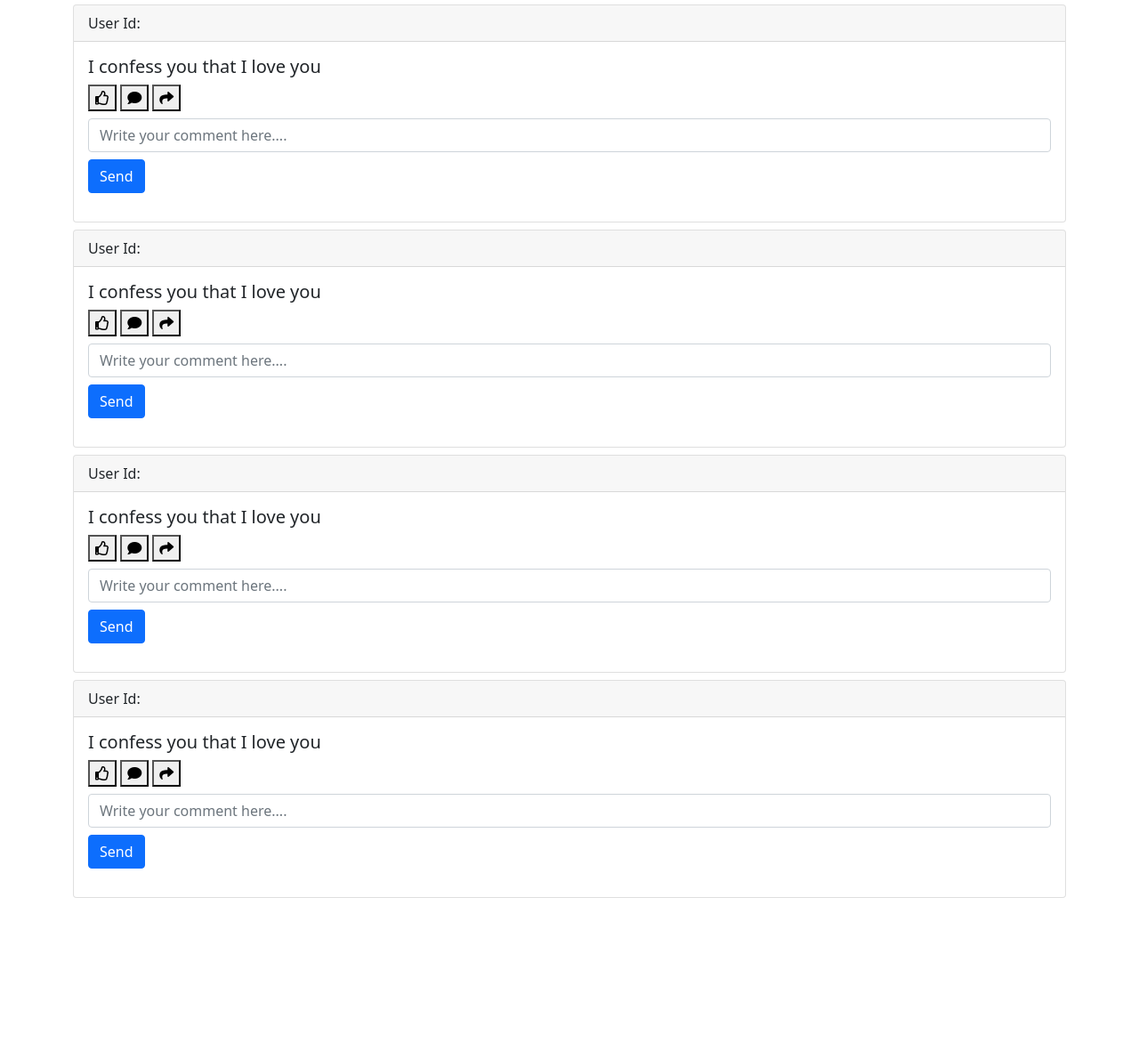
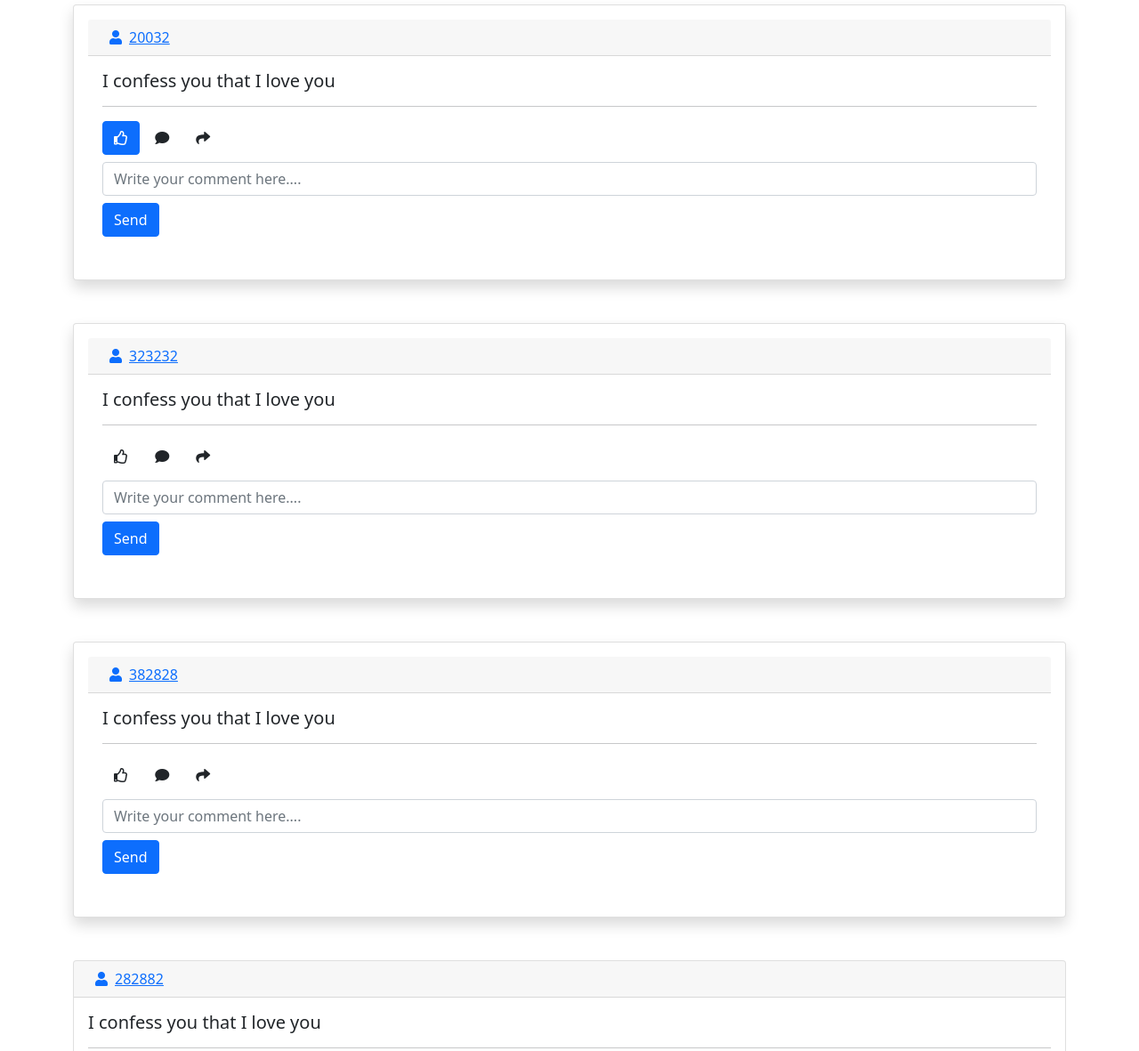
Before and after one commit to coderrohanpahwa/demo, a plain HTML site: page index.html in a window 1280 px wide. Shown: the part 107-1288 px from the top of the page at 89% size. Before the commit the page ends 1116 px from the top, so only its background shows below. Drawn offline with nearby package versions, Linux system fonts and the light colour scheme.

Commit message:
Comited for demo

```diff
--- a/index.html
+++ b/index.html
@@ -60,6 +60,7 @@
     </div>
   </div>
 </nav>
+
     <div class="container mt-4" >
       <div class="row">
         <div class="col" style="text-align:center;">
@@ -74,18 +75,21 @@
         </div>
       </div>
 
-<div class="card mt-2" >
+<div class="card mt-2 shadow p-3 mb-5 bg-white rounded" >
   <div class="card-header">
-    User Id:
+    <span class="text-left">
+    <a href=""><i class="fa fa-user mx-2"></i>20032</a>
+    </span>
+
   </div>
   <div class="card-body">
-    <h5 class="card-title">I confess you that I love you</h5>
+    <h5 class="card-title">I confess you that I love you</h5><hr>
    <!--  <p class="card-text">With supporting text below as a natural lead-in to additional content.</p>
-   --> <button><i class="far fa-thumbs-up"></i> </button>
+   --> <button class="btn btn-primary"><i class="far fa-thumbs-up "></i> </button>
 
-    <button><i class="fas fa-comment"></i> </button>
+    <button class="btn"><i class="fas fa-comment"></i> </button>
 
-    <button> <i class="fas fa-share"></i></button>
+    <button class="btn"> <i class="fas fa-share"></i></button>
     <form class="mt-2">
       <div class="mb-3">
         <input type="text" class="form-control my-2" placeholder="Write your comment here....">
@@ -96,18 +100,40 @@
   </div>
 </div>
 
-<div class="card mt-2">
+<div class="card mt-2 shadow p-3 mb-5 bg-white rounded">
   <div class="card-header">
-    User Id:
+    <a href=""><i class="fa fa-user mx-2"></i>323232</a>
   </div>
   <div class="card-body">
-    <h5 class="card-title">I confess you that I love you</h5>
+    <h5 class="card-title">I confess you that I love you</h5><hr>
+
    <!--  <p class="card-text">With supporting text below as a natural lead-in to additional content.</p>
-   --> <button><i class="far fa-thumbs-up"></i> </button>
+   --> <button class="btn"><i class="far fa-thumbs-up"></i> </button>
 
-    <button><i class="fas fa-comment"></i> </button>
+    <button class="btn"><i class="fas fa-comment"></i> </button>
 
-    <button> <i class="fas fa-share"></i></button>
+    <button class="btn"> <i class="fas fa-share"></i></button>
+    <form class="mt-2">
+      <div class="mb-3">
+        <input type="text" class="form-control my-2" placeholder="Write your comment here....">
+
+        <input type="submit" value="Send" class="btn btn-primary" >
+      </div>
+    </form>
+  </div>
+</div>
+<div class="card mt-2 shadow p-3 mb-5 bg-white rounded">
+  <div class="card-header">
+    <a href=""><i class="fa fa-user mx-2" aria-hidden="true"></i>382828</a>
+  </div>
+  <div class="card-body">
+    <h5 class="card-title">I confess you that I love you</h5><hr>
+   <!--  <p class="card-text">With supporting text below as a natural lead-in to additional content.</p>
+   --> <button class="btn"><i class="far fa-thumbs-up"></i> </button>
+
+    <button class="btn"><i class="fas fa-comment"></i> </button>
+
+    <button class="btn"> <i class="fas fa-share"></i></button>
     <form class="mt-2">
       <div class="mb-3">
         <input type="text" class="form-control my-2" placeholder="Write your comment here....">
@@ -119,37 +145,16 @@
 </div>
 <div class="card mt-2">
   <div class="card-header">
-    User Id:
+    <a href=""><i class="fa fa-user mx-2" aria-hidden="true"></i>282882</a>
   </div>
   <div class="card-body">
-    <h5 class="card-title">I confess you that I love you</h5>
+    <h5 class="card-title">I confess you that I love you</h5><hr>
    <!--  <p class="card-text">With supporting text below as a natural lead-in to additional content.</p>
-   --> <button><i class="far fa-thumbs-up"></i> </button>
+   --> <button class="btn"><i class="far fa-thumbs-up"></i> </button>
 
-    <button><i class="fas fa-comment"></i> </button>
+    <button class="btn"><i class="fas fa-comment"></i> </button>
 
-    <button> <i class="fas fa-share"></i></button>
-    <form class="mt-2">
-      <div class="mb-3">
-        <input type="text" class="form-control my-2" placeholder="Write your comment here....">
-
-        <input type="submit" value="Send" class="btn btn-primary" >
-      </div>
-    </form>
-  </div>
-</div>
-<div class="card mt-2">
-  <div class="card-header">
-    User Id:
-  </div>
-  <div class="card-body">
-    <h5 class="card-title">I confess you that I love you</h5>
-   <!--  <p class="card-text">With supporting text below as a natural lead-in to additional content.</p>
-   --> <button><i class="far fa-thumbs-up"></i> </button>
-
-    <button><i class="fas fa-comment"></i> </button>
-
-    <button> <i class="fas fa-share"></i></button>
+    <button class="btn"> <i class="fas fa-share"></i></button>
     <form class="mt-2">
       <div class="mb-3">
         <input type="text" class="form-control my-2" placeholder="Write your comment here....">
@@ -183,6 +188,11 @@
 <i class="fas fa-bell circle-icon"></i>
     </span>
     </div>
+    <div class="col" style="text-align:center;">
+      <span style="font-size: 2em;">
+        <i class="fas fa-search circle-icon"></i>
+      </span>
+    </div>
   </div>
 
 
```
